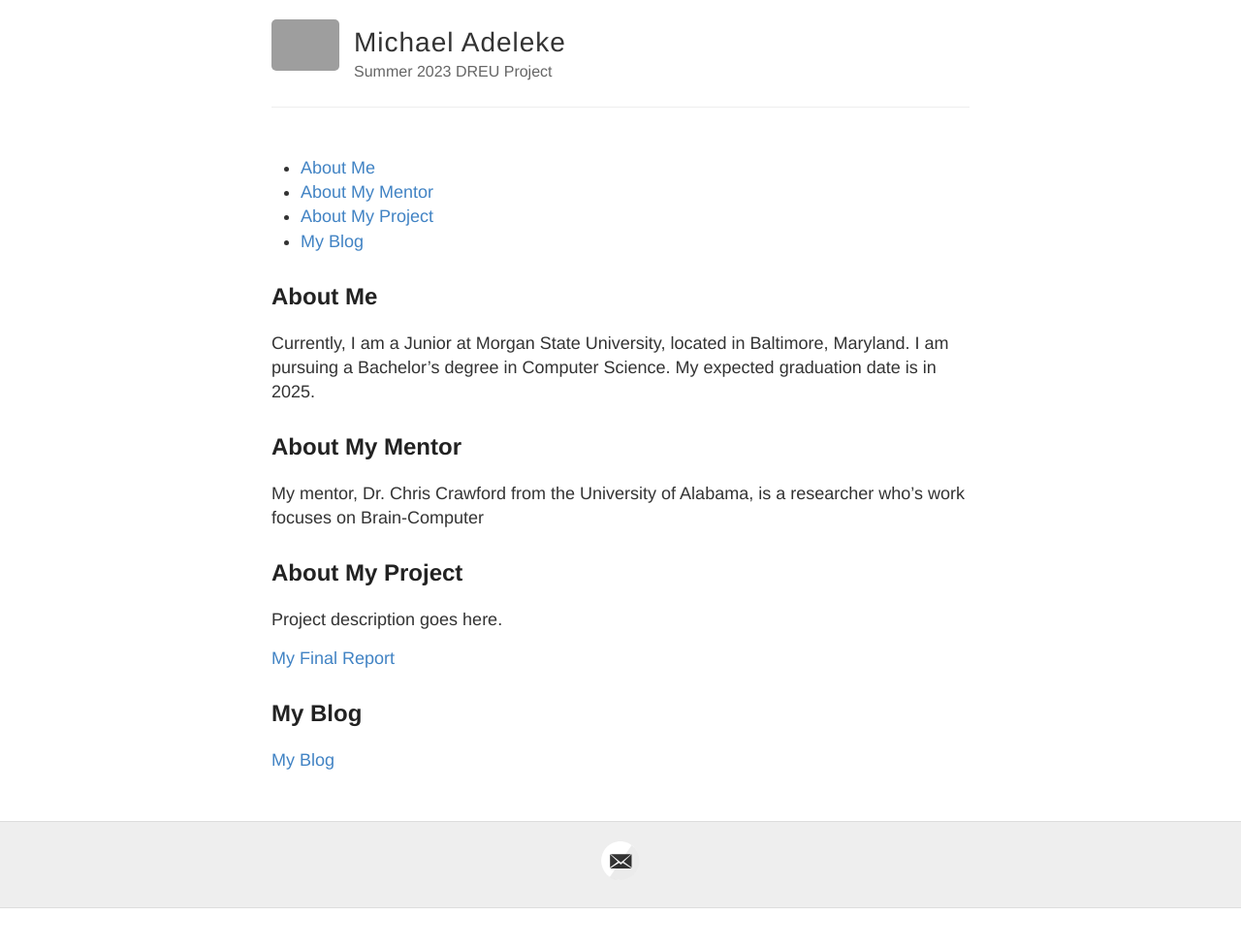
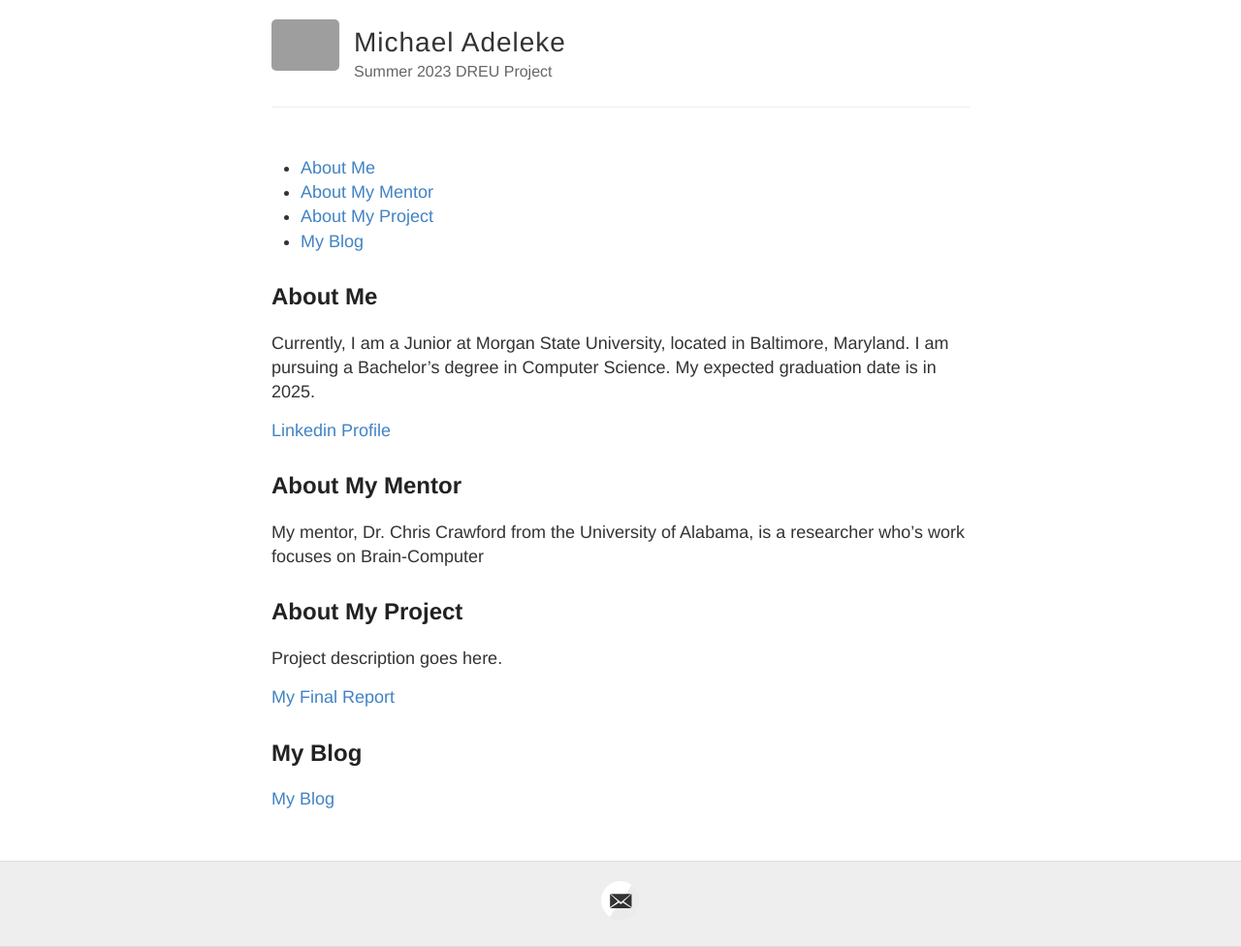
Before and after one commit to michaeladeleke1/michaeladeleke1.github.io, a Jekyll site: the page built from index.md, in a window 1280 px wide. Shown: the whole page at 97% size. Built offline with Jekyll 4.4.1, drawn with Linux system fonts in a browser that asks for light colours; before the commit the page ends 937 px from its top, so only the background shows below that; grey boxes are pictures that could not be loaded.

Commit message:
index.md

```diff
--- a/index.md
+++ b/index.md
@@ -9,6 +9,8 @@ title: Summer 2023 DREU Project Site
 ## About Me
 
 Currently, I am a Junior at Morgan State University, located in Baltimore, Maryland. I am pursuing a Bachelor’s degree in Computer Science. My expected graduation date is in 2025.
+
+[Linkedin Profile](https://www.linkedin.com/in/michael-adeleke-4a1228217/)
 
 ## About My Mentor
 
```
